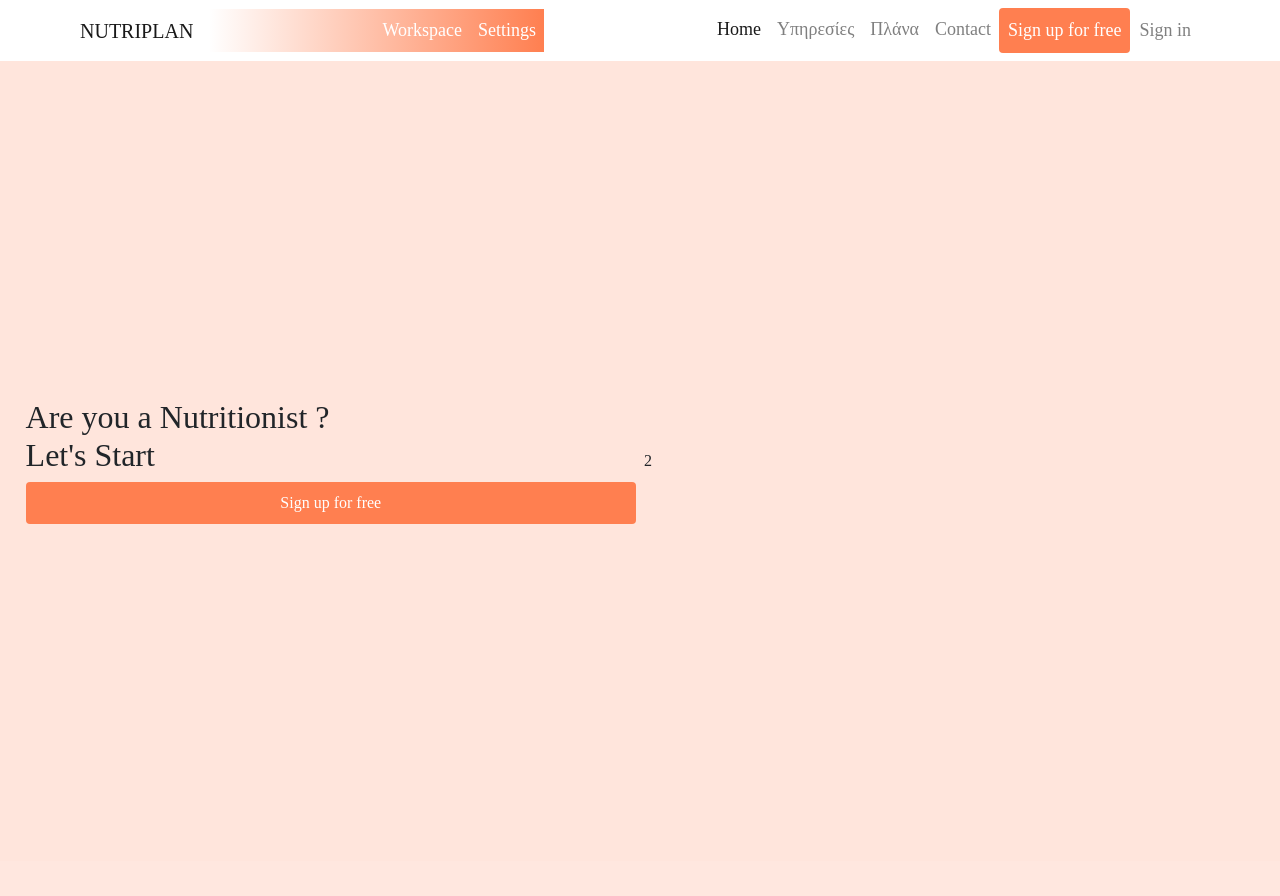
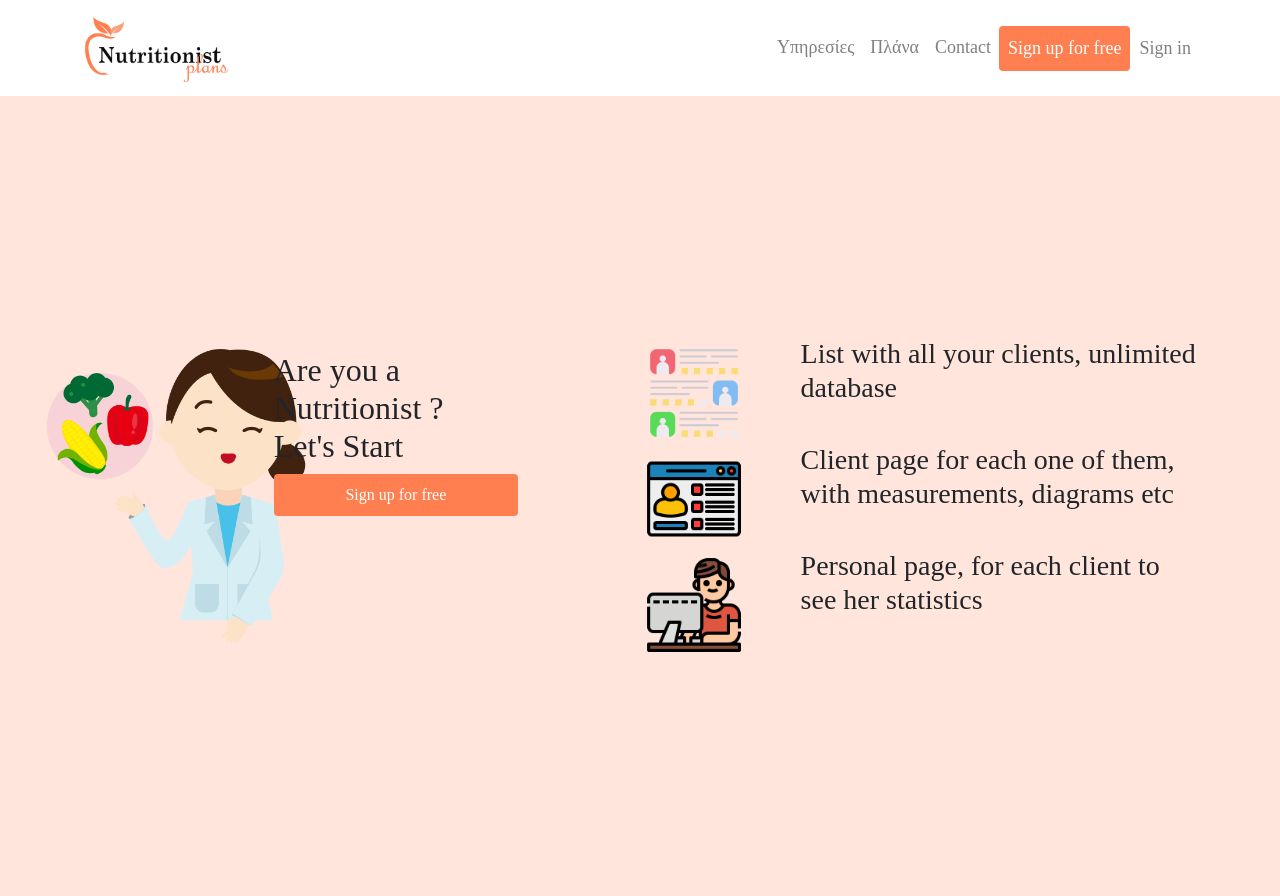
Before and after one commit to gkatrakazas/nutriplans, a Django app: page / in a window 1280 px wide. Before the commit the page ends 524 px from the top, so only its background shows below. Run offline with Django 4.2, Linux system fonts and the light colour scheme; some libraries are stand-ins or nearby versions.

Commit message:
update a lot

```diff
--- a/nutriplans_app/static/css/global.css
+++ b/nutriplans_app/static/css/global.css
@@ -35,3 +35,10 @@
 }
 
 /* end alert css */
+
+
+.border_shadow{
+    -moz-box-shadow:    inset 0 0 5px #000000;
+    -webkit-box-shadow: inset 0 0 5px #000000;
+    box-shadow:         inset 0 0 5px #000000;
+}
--- a/nutriplans_app/static/css/workspace_table.css
+++ b/nutriplans_app/static/css/workspace_table.css
@@ -28,7 +28,7 @@ td {
     padding-bottom: 15px;
     padding-right: 15px;
     text-align: left;
-    border-radius: 20px;
+    border-radius: 0px!important;
     background-color: coral;
     color: white;
    }
--- a/nutriplans_app/templates/base.html
+++ b/nutriplans_app/templates/base.html
@@ -22,11 +22,15 @@
 
   <div id="navigation">
     <nav class="navbar navbar-expand-lg navbar-light ">
-          <a class="navbar-brand" href="/">NUTRIPLAN</a>
+        <a class="navbar-brand" href="/">
+            <img alt="home" src="{% static 'nutriplans_logo.png' %}" width="150" height="70">
+        </a>
+
         <button class="navbar-toggler" type="button" data-toggle="collapse" data-target="#navbarSupportedContent" aria-controls="navbarSupportedContent" aria-expanded="false" aria-label="Toggle navigation">
             <span class="navbar-toggler-icon"></span>
         </button>
 
+        {% if request.user.is_authenticated %}
             <div class="collapse navbar-collapse navigation_user" id="navbarSupportedContent">
                 <ul class="navbar-nav ml-auto topnav">
                     <li class="nav-item active">
@@ -35,14 +39,12 @@
                     <li class="nav-item">
                         <a class="nav-link" style="color: white;" href="#">Settings</a>
                     </li>
-
                 </ul>
             </div>
+        {%  endif %}
           <div class="collapse navbar-collapse" id="navbarSupportedContent">
               <ul class="navbar-nav ml-auto topnav">
-                  <li class="nav-item active">
-                      <a class="nav-link" href="/">Home <span class="sr-only">(current)</span></a>
-                  </li>
+
                   <li class="nav-item">
                       <a class="nav-link" href="#">Υπηρεσίες</a>
                   </li>
@@ -96,3 +98,11 @@
     {% endblock content %}
   </body>
 </html>
+
+
+{% if openmodal == 'singin_modal' %}
+
+<script>
+  $('#signin_modal').modal('show');
+</script>
+{% endif %}
--- a/nutriplans_app/templates/index.html
+++ b/nutriplans_app/templates/index.html
@@ -1,7 +1,7 @@
+<head>
+  {% load static %}
+</head>
 <style>
-
-
-
 
     .layout {
   width: 100%;
@@ -29,10 +29,37 @@
     <section class="layout">
         <div class="column1">
 
-          <h2>Are you a Nutritionist ?<br> Let's Start</h2>
-          <a class="nav-link btn text-white" style="background-color: coral;" type="button" data-toggle="modal" data-target="#signup_modal">Sign up for free</a>
+          <div style="width:40%; display: inline-block;">
+            <img alt="nutritionist" src="{% static 'nutritionist_icon.png' %}" width="300">
+          </div>
+          <div style="width:40%; display: inline-block;">
+            <h2>Are you a Nutritionist ?<br> Let's Start</h2>
+            <a class="nav-link btn text-white" style="background-color: coral;" type="button" data-toggle="modal" data-target="#signup_modal">Sign up for free</a>
+
+          </div >
+          </div>
+        <div class="column2">
+          <div style="width:25%; display: inline-block;">
+            <img alt="nutritionist" src="{% static 'customer-review.png' %}" width="100">
+          </div>
+          <div style="width:65%; display: inline-block;">
+            <h3>List with all your clients, unlimited database </h3>
+          </div >
+          <div style="width:25%; display: inline-block;">
+            <img alt="nutritionist" src="{% static 'profile.png' %}" width="100">
+          </div>
+          <div style="width:65%; display: inline-block;">
+            <h3>Client page for each one of them, with measurements, diagrams etc</h3>
+          </div >
+          <div style="width:25%; display: inline-block;">
+            <img alt="nutritionist" src="{% static 'computer.png' %}" width="100">
+          </div>
+          <div style="width:65%; display: inline-block;">
+            <h3>Personal page, for each client to see her statistics</h3>
+          </div >
+
+
         </div>
-        <div class="column2">2</div>
       </section>
 
       <!--
--- a/nutriplans_app/templates/sign.html
+++ b/nutriplans_app/templates/sign.html
@@ -15,7 +15,11 @@
       </div>
 
       <div class="modal-body mx-3">
-        <p class="text-success text-center">Some message goes here</p>
+        {% if messages_signin %}
+        <div class="signin-alert-message" style="color:red ;">
+          {{ messages_signin }}
+        </div>
+        {% endif %}
         <form action="signin" method="post">
           {% csrf_token %}
           <div class="form-group">
--- a/nutriplans_app/urls.py
+++ b/nutriplans_app/urls.py
@@ -10,7 +10,7 @@ urlpatterns = [
     path('logout', views.logout, name = 'logout'),
     path('',include("django.contrib.auth.urls")),
     path('workspace', views.workspace, name = 'workspace'),
-    path('client_page/<int:user_id>/<int:client_id>/', views.client_page, name = 'client_page'),
+    path('client_page/<int:client_id>/', views.client_page, name = 'client_page'),
 
 
 
--- a/nutriplans_app/views.py
+++ b/nutriplans_app/views.py
@@ -38,14 +38,11 @@ def index(request):
     form = SignUpForm()
     return render(request, 'index.html',{'form': form})
 
-def workspace(request):
-    print('in workspace')
-    return render(request, 'workspace.html')
 
 # Create your views here.
 
 def signin(request):
-    print( 'hi')
+    print( 'signin')
     if request.method == 'POST':
         username = request.POST['username']
         password = request.POST['password']
@@ -60,9 +57,9 @@ def signin(request):
 
                 return redirect('workspace')
         else:
-            print('error')
+            return render(request, 'index.html',{'openmodal' : 'singin_modal','messages_signin':'username or password in wrong'})
     else:
-         return HttpResponse("Do something")
+         return render(request, 'index.html',{'openmodal' : 'singin_modal','messages_signin':'you must login first'})
 
 def logout(request):
     print('logged out')
@@ -109,12 +106,16 @@ def signup(request):
 def workspace(request):
     if request.user.is_authenticated:
 
-        client_list = Patients.objects.all()
-        record_exist=Patients.objects.filter().exists()
-        print(record_exist)
+        login_user_id=request.user.id
+
+        # get all clients from current user
+        client_list = Patients.objects.all().filter(user_id=login_user_id)
+
+        # get true or false if exists records
+        #record_exist=Patients.objects.filter().exists()
+
         add_client_form=AddPatients()
         if request.method == 'POST':
-
             #add new client
             if request.POST.get('action_button')=='add_button':
                 print('add client time')
@@ -137,25 +138,28 @@ def workspace(request):
                     Patients.objects.create(name=name,status=status,gender=gender,birthday=birthday, age=age, height=height,current_weight=current_weight,target_weight=target_weight,email=email,phone=phone,address=address,user_id=request.user.id )
                     messages.success(request,''+name+' has been added! If you want to see  ')
 
-                    return render(request, 'workspace.html',{'client_list':client_list,'record_exist':record_exist,'target_row':-1,'add_client_form':add_client_form})
+                    return render(request, 'workspace.html',{'client_list':client_list,'target_row':-1,'add_client_form':add_client_form})
 
                 else:
                     print('not valid')
                     openmodal='add_patient_modal'
-                    return render(request, 'workspace.html',{'client_list':client_list,'record_exist':record_exist,'target_row':-1,'add_client_form':add_client_form, 'openmodal':openmodal})
+                    return render(request, 'workspace.html',{'client_list':client_list,'target_row':-1,'add_client_form':add_client_form, 'openmodal':openmodal})
 
+            if request.POST.get('action_button')=='view_client_page':
+                #action="{% url 'client_page' field.user_id field.id %}"
+                print ('redirect')
+                target_client=request.POST['target_row']
+                return redirect('client_page',client_id=target_client)
             #view client page
 
-
-        target_row=-1
-        return render(request, 'workspace.html',{'client_list':client_list,'record_exist':record_exist,'target_row':target_row,'add_client_form':add_client_form})
+        return render(request, 'workspace.html',{'client_list':client_list,'add_client_form':add_client_form})
     else:
-        form = SignUpForm()
-        openmodal='signin'
-        return render(request, 'index.html',{'form': form, 'openmodal':openmodal})
+        Sign_up_form = SignUpForm()
+        return render(request, 'index.html',{'Sign_up_form': Sign_up_form, 'openmodal':'signin'})
 
 
-def client_page(request,user_id,client_id):
+@group_required('Nutrition')
+def client_page(request,client_id):
 
     print('id= ',client_id)
     target_row=client_id
@@ -164,6 +168,13 @@ def client_page(request,user_id,client_id):
     target_client = Patients.objects.all().filter(id=client_id)
     client_measurements = Measurements.objects.all().order_by('-date').filter(patient=target_row)
     add_measurment_form = AddMeasurements()
+
+    # client data id user whant to edit
+    edit_client = AddPatients(initial={'id':target_client[0].id,'name': target_client[0].name,'status': target_client[0].status,'gender': target_client[0].gender,'birthday': target_client[0].birthday,'age': target_client[0].age,'height': target_client[0].height,'current_weight': target_client[0].current_weight,'target_weight':target_client[0].current_weight,'target_weight':target_client[0].target_weight,'email':target_client[0].email,'phone':target_client[0].phone,'address':target_client[0].address})
+
+    #measurements data for chart
+    data = serializers.serialize("json",Measurements.objects.all().order_by('date').filter(patient=client_id))
+
     if request.method == 'POST':
         if request.POST.get('action_button')=='edit_client_info':
             print('edit time')
@@ -227,10 +238,4 @@ def client_page(request,user_id,client_id):
 
     else:
 
-        return render(request, 'client_page.html',{'target_client':target_client,'client_measurements':client_measurements,'edit_client':edit_client,'action_info':'show'})
-
-    edit_client = AddPatients(initial={'id':target_client[0].id,'name': target_client[0].name,'status': target_client[0].status,'gender': target_client[0].gender,'birthday': target_client[0].birthday,'age': target_client[0].age,'height': target_client[0].height,'current_weight': target_client[0].current_weight,'target_weight':target_client[0].current_weight,'target_weight':target_client[0].target_weight,'email':target_client[0].email,'phone':target_client[0].phone,'address':target_client[0].address})
-
-    data = serializers.serialize("json",Measurements.objects.all().order_by('date').filter(patient=client_id))
-    print(data)
-    return render(request, 'client_page.html',{'target_client':target_client,'client_measurements':client_measurements,'edit_client':edit_client,'action_info':'show','add_measurment_form':add_measurment_form,'data':data})
+        return render(request, 'client_page.html',{'target_client':target_client,'client_measurements':client_measurements,'edit_client':edit_client,'action_info':'show','add_measurment_form':add_measurment_form,'data':data})
```
Also changed, not shown: nutriplans_app/static/css/client_page.css (added, +30 -0 lines), nutriplans_app/templates/client_page.html (+8 -48 lines), nutriplans_app/templates/workspace.html (+14 -12 lines), db.sqlite3, nutriplans_app/migrations/0011_alter_patients_email.py (added), nutriplans_app/static/computer.png (added), nutriplans_app/static/customer-review.png (added), nutriplans_app/static/nutriplans_logo.png (added), nutriplans_app/static/nutritionist_icon.png (added), nutriplans_app/static/profile.png (added). Lines whose indentation alone changed are shown as unchanged.
